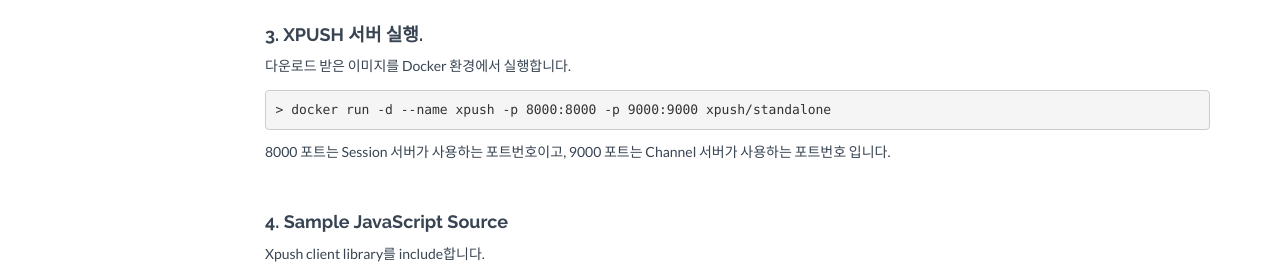
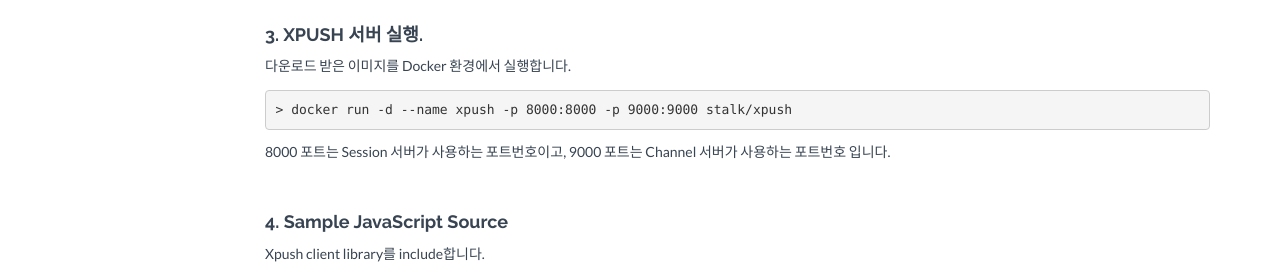
Before and after one commit to xpush/xpush.github.io, a Jekyll site: the page built from doc/quick-start/index.md, in a window 1280 px wide and 900 px high, scrolled down 417 px. Shown: the part 158-434 px from the top of the window. Built offline with Jekyll 4.4.1, drawn with Linux system fonts in a browser that asks for light colours; nearby versions of some CDN libraries.

Commit message:
:gem: change image name

```diff
--- a/doc/quick-start/index.md
+++ b/doc/quick-start/index.md
@@ -30,7 +30,7 @@
 
 다운로드 받은 이미지를 Docker 환경에서 실행합니다.
 
-	> docker run -d --name xpush -p 8000:8000 -p 9000:9000 xpush/standalone
+	> docker run -d --name xpush -p 8000:8000 -p 9000:9000 stalk/xpush
 
 8000 포트는 Session 서버가 사용하는 포트번호이고, 9000 포트는 Channel 서버가 사용하는 포트번호 입니다.
 
```
Also changed, not shown: _includes/doc/installation/with-docker.md (+1 -1 lines).
